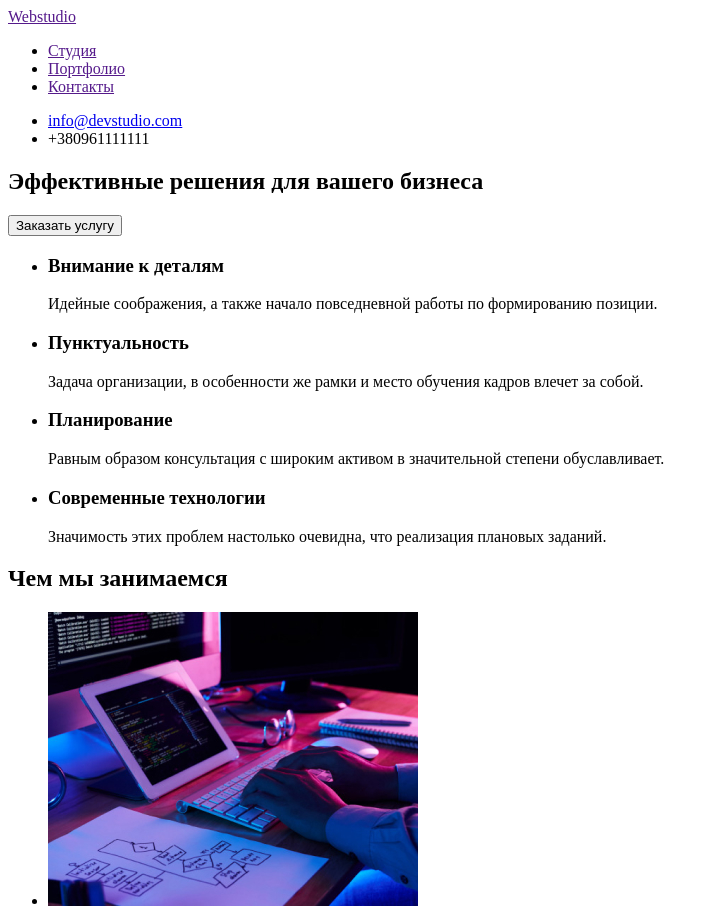
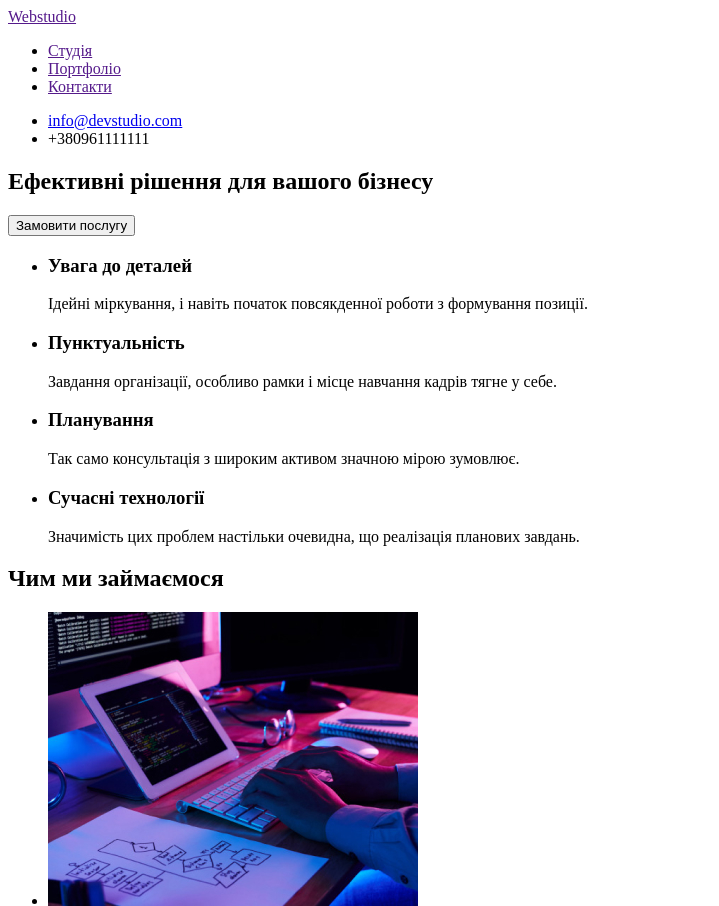
Before and after one commit to Perlei-O/goit-markup-hw-01, a plain HTML site: page index.html in a window 1280 px wide. Shown: the top 906 px of the page, without its empty margins (0-719 px from the left). Drawn offline with Linux system fonts and the light colour scheme.

Commit message:
Update index.html

```diff
--- a/index.html
+++ b/index.html
@@ -13,9 +13,9 @@
           Webstudio
       </a>
       <ul>
-         <li><a href="">Студия</a></li>
-        <li><a href="">Портфолио</a></li>
-        <li><a href="">Контакты</a></li>
+         <li><a href="">Студія</a></li>
+        <li><a href="">Портфоліо</a></li>
+        <li><a href="">Контакти</a></li>
       </ul>
 
     </nav>
@@ -27,40 +27,40 @@
   </header>
 <main>
       <section>
-          <h1>Эффективные решения для вашего бизнеса</h1>
-         <button type="button">Заказать услугу</button>
+          <h1>Ефективні рішення для вашого бізнесу</h1>
+         <button type="button">Замовити послугу</button>
 
       </section>
 
       <section>
           <ul>
               <li>
-                  <h3>Внимание к деталям</h3>
-                  <p>Идейные соображения, а также начало повседневной работы по формированию позиции.</p>
+                  <h3>Увага до деталей</h3>
+                  <p>Ідейні міркування, і навіть початок повсякденної роботи з формування позиції.</p>
               </li>
           </ul>
           <ul>
               <li>
-                  <h3>Пунктуальность</h3>
-                  <p>Задача организации, в особенности же рамки и место обучения кадров влечет за собой.</p>
+                  <h3>Пунктуальність</h3>
+                  <p>Завдання організації, особливо рамки і місце навчання кадрів тягне у себе.</p>
               </li>
           </ul>
           <ul>
               <li>
-                  <h3>Планирование</h3>
-                  <p>Равным образом консультация с широким активом в значительной степени обуславливает.</p>
+                  <h3>Планування</h3>
+                  <p>Так само консультація з широким активом значною мірою зумовлює.</p>
               </li>
           </ul>
           <ul>
               <li>
-                  <h3>Современные технологии</h3>
-                  <p>Значимость этих проблем настолько очевидна, что реализация плановых заданий.</p>
+                  <h3>Сучасні технології</h3>
+                  <p>Значимість цих проблем настільки очевидна, що реалізація планових завдань.</p>
               </li>
           </ul>
       </section>
 
       <section>
-         <h2>Чем мы занимаемся</h2>
+         <h2>Чим ми займаємося</h2>
          <ul>
              <li><img src="./images/pagelaptop.jpg" alt="Печатание на клавитуре" width="370"></li>
              <li><img src="./images/pagephone.jpg" alt="Телефон в руки рядом с ноутбуком" width="370"></li>
@@ -73,22 +73,22 @@
           <ul>
               <li>
                   <img src="./images/ihor.jpg" alt="мужчина в очках" width="270">
-                  <h3>Игорь Демьяненко</h3>
+                  <h3>Ігор Дем'яненко</h3>
                   <p>Product Designer</p>
               </li>
               <li>
                   <img src="./images/olha.jpg" alt="Женщина в очках" width="270">
-                  <h3>Ольга Репина</h3>
+                  <h3>Ольга Рєпіна</h3>
                   <p>Frontend Developer</p>
               </li>
               <li>
                   <img src="./images/nokolai.jpg" alt="Улыбающийся мужчина" width="270">
-                  <h3>Николай Тарасов</h3>
+                  <h3>Микола Тарасов</h3>
                   <p>Marketing</p>
               </li>
               <li>
               <img src="./images/mihail.jpg" alt="Мужчина в очках и черной футболке" width="270">
-            <h3>Михаил Ермаков</h3>
+            <h3>Михайло Єрмаков</h3>
             <p>UI Designer</p>
             </li>
           </ul>
@@ -101,7 +101,7 @@
           <a href="">WebStudio</a>
         <address>
         <ul>
-        <li> <a href="">г. Киев, пр-т Леси Украинки, 26</a></li>
+        <li> <a href="">м. Київ, пр-т Лесі Українки, 26</a></li>
         <li><a href="mailto:info@example.com">info@example.com</a></li>
         <li><a href="tel:+380991111111">+380991111111</a></li>
         </ul>
```
